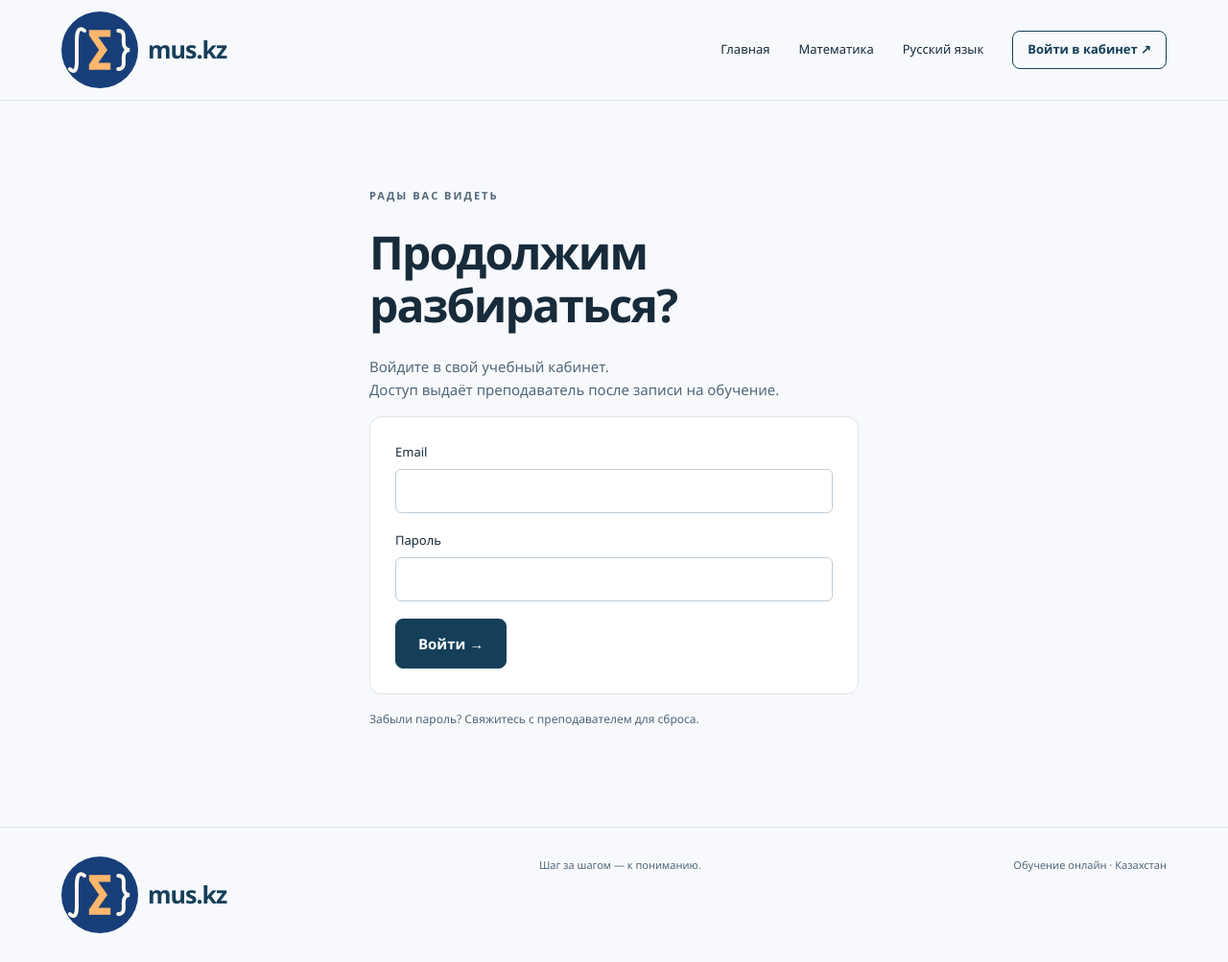
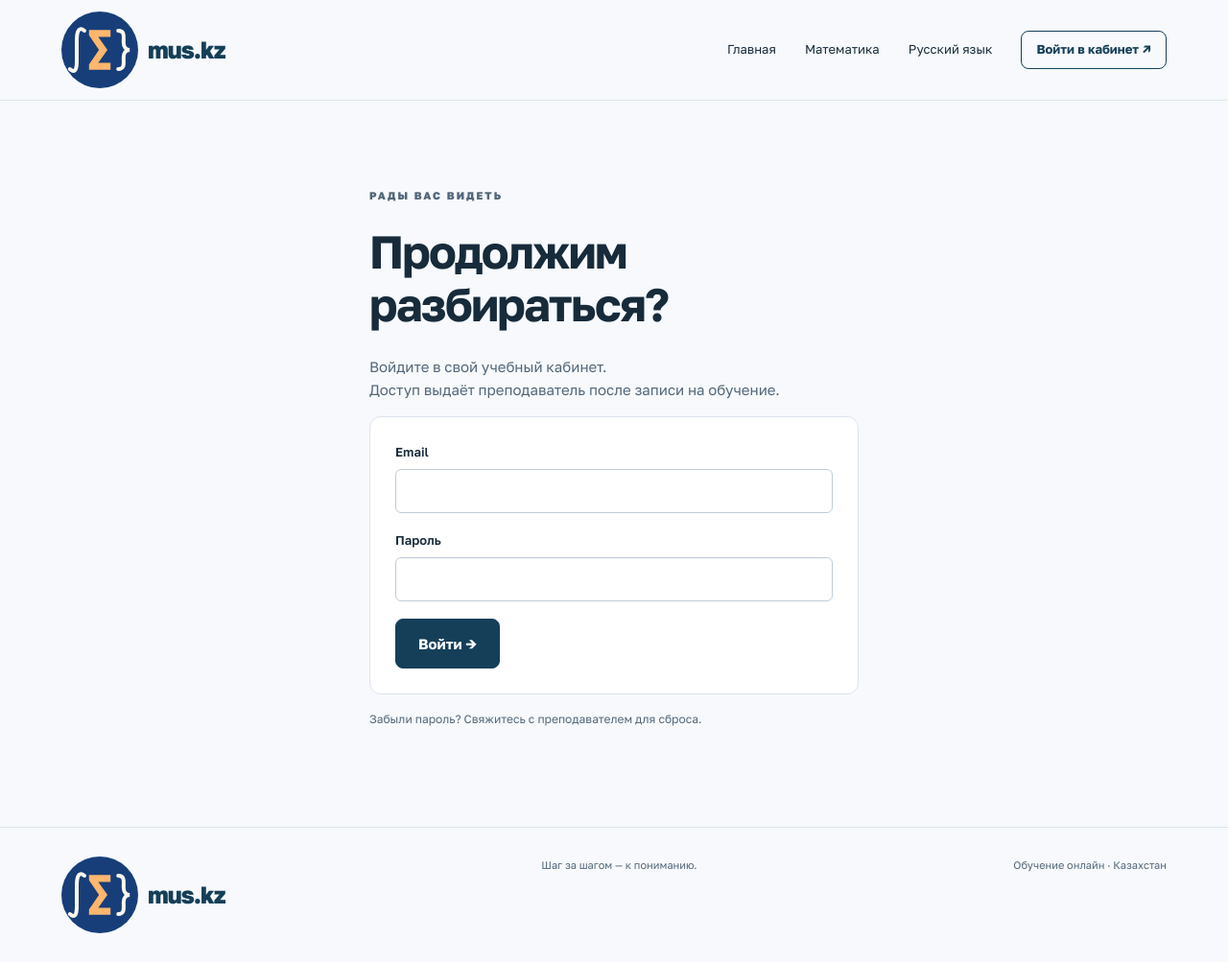
Before and after one commit to SanzharMussainov/mus.kz, a FastAPI app: page /login in a window 1280 px wide. Shown: the whole page at 96% size. Run offline with FastAPI, Linux system fonts and the light colour scheme; parts of the project's set-up code (start-up, migrations or seed data) failed here and were passed over.

Commit message:
Update educational typography

```diff
--- /dev/null
+++ b/app/static/fonts.css
@@ -0,0 +1,56 @@
+@font-face {
+  font-family: 'Golos Text';
+  font-style: normal;
+  font-weight: 400;
+  font-display: swap;
+  src: url(/static/fonts/education-0.ttf) format('truetype');
+}
+@font-face {
+  font-family: 'Golos Text';
+  font-style: normal;
+  font-weight: 500;
+  font-display: swap;
+  src: url(/static/fonts/education-1.ttf) format('truetype');
+}
+@font-face {
+  font-family: 'Golos Text';
+  font-style: normal;
+  font-weight: 600;
+  font-display: swap;
+  src: url(/static/fonts/education-2.ttf) format('truetype');
+}
+@font-face {
+  font-family: 'Golos Text';
+  font-style: normal;
+  font-weight: 700;
+  font-display: swap;
+  src: url(/static/fonts/education-3.ttf) format('truetype');
+}
+@font-face {
+  font-family: 'Golos Text';
+  font-style: normal;
+  font-weight: 800;
+  font-display: swap;
+  src: url(/static/fonts/education-4.ttf) format('truetype');
+}
+@font-face {
+  font-family: 'Lora';
+  font-style: normal;
+  font-weight: 500;
+  font-display: swap;
+  src: url(/static/fonts/education-5.ttf) format('truetype');
+}
+@font-face {
+  font-family: 'Lora';
+  font-style: normal;
+  font-weight: 600;
+  font-display: swap;
+  src: url(/static/fonts/education-6.ttf) format('truetype');
+}
+@font-face {
+  font-family: 'Lora';
+  font-style: normal;
+  font-weight: 700;
+  font-display: swap;
+  src: url(/static/fonts/education-7.ttf) format('truetype');
+}
--- a/app/static/style.css
+++ b/app/static/style.css
@@ -58,3 +58,13 @@ a:focus-visible,button:focus-visible{outline:3px solid #267ca8;outline-offset:3p
 @media(hover:hover){.public-site .button:hover{transform:translateY(-3px);box-shadow:0 8px 20px #203e6526}.public-site .course-card:hover{box-shadow:0 16px 36px #203e6526}}
 @media(max-width:700px){.public-site main>.section:nth-child(even){border-radius:18px}.theme-math .math-board,.theme-russian .language-board{box-shadow:6px 6px 0 #e6ba8c}.theme-russian .language-board{padding:85px 24px 32px}.floating-letter,.floating-quote{font-size:48px}}
 @media(prefers-reduced-motion:reduce){.public-site *, .public-site *::before,.public-site *::after{animation:none!important;transition:none!important;scroll-behavior:auto!important}.public-site .reveal-pending{opacity:1;transform:none}}
+
+/* Locally hosted Cyrillic educational typography. */
+body{font-family:'Golos Text','Segoe UI',Arial,sans-serif}
+.public-site h1,.public-site h2,.public-site h3{font-family:'Golos Text','Segoe UI',Arial,sans-serif;font-weight:700;letter-spacing:-.035em}
+.public-site p{line-height:1.8}
+.theme-russian h1,.theme-russian h2,.theme-russian .floating-letter,.theme-russian .floating-quote{font-family:'Lora',Georgia,serif;letter-spacing:-.025em;font-weight:600}
+.public-site .brand{font-family:'Golos Text',sans-serif;font-weight:800}
+.public-site .eyebrow{font-weight:600;letter-spacing:.14em}
+
+.theme-math .formula-two em{color:#ffbd75}
--- a/app/templates/base.html
+++ b/app/templates/base.html
@@ -1,5 +1,5 @@
 <!doctype html>
-<html lang="ru"><head><meta charset="utf-8"><link rel="icon" type="image/svg+xml" sizes="any" href="/static/favicon.svg?v=2"><meta name="viewport" content="width=device-width,initial-scale=1"><title>{% block title %}{{settings.title or 'mus.kz'}} · Математика онлайн{% endblock %}</title><link rel="stylesheet" href="/static/style.css"><link rel="stylesheet" href="/static/vendor/katex/katex.min.css"><script defer src="/static/vendor/htmx.min.js"></script><script defer src="/static/vendor/katex/katex.min.js"></script><script defer src="/static/vendor/katex/auto-render.min.js"></script><script defer src="/static/app.js"></script></head>
+<html lang="ru"><head><meta charset="utf-8"><link rel="icon" type="image/svg+xml" sizes="any" href="/static/favicon.svg?v=2"><meta name="viewport" content="width=device-width,initial-scale=1"><title>{% block title %}{{settings.title or 'mus.kz'}} · Математика онлайн{% endblock %}</title><link rel="stylesheet" href="/static/fonts.css"><link rel="stylesheet" href="/static/style.css"><link rel="stylesheet" href="/static/vendor/katex/katex.min.css"><script defer src="/static/vendor/htmx.min.js"></script><script defer src="/static/vendor/katex/katex.min.js"></script><script defer src="/static/vendor/katex/auto-render.min.js"></script><script defer src="/static/app.js"></script></head>
 <body class="{% if public_only %}public-site theme-{{subject|default('school')}}{% endif %}"><header class="topbar"><a class="brand" href="/"><img class="brand-logo" src="/static/logo.svg" alt="Логотип MUS.KZ" width="80" height="80">{{settings.title or 'mus.kz'}}</a><nav aria-label="Основная навигация">{% if user %}<a href="/dashboard">Мой кабинет</a><a class="person" href="/profile"><span class="user-name">{{user.name}}</span></a><form action="/logout" method="post"><input type="hidden" name="csrf" value="{{csrf}}"><button class="text-button">Выйти</button></form>{% else %}<a href="/">Главная</a><a href="/math/">Математика</a><a href="/russian/">Русский язык</a><a class="button small outline" href="{{cabinet_login_url|default('/login')}}">Войти в кабинет ↗</a>{% endif %}</nav></header>
 {% if user and not public_only %}<div class="workspace"><aside class="sidebar"><p class="eyebrow">{{'ПРЕПОДАВАТЕЛЬ' if user.role=='admin' else 'МОЁ ОБУЧЕНИЕ'}}</p><a href="/dashboard">◫ Обзор</a><a href="/courses">▤ Материалы на Stepik</a><a href="/calendar">▦ Календарь и события</a><a href="/reports">✓ Недельные отчёты</a><a href="/billing">◷ Абонемент</a><a href="/profile">○ Профиль</a>{% if user.role=='admin' %}<a href="/messages">✉ Подготовить сообщение</a><p class="eyebrow">УПРАВЛЕНИЕ</p>{% for key,spec in specs.items() %}<a href="/admin/{{key}}">{{spec[1]}}</a>{% endfor %}{% endif %}<div class="sidebar-note">Время занятий<br><strong>Asia/Qyzylorda · UTC+5</strong></div></aside><main class="content">{% if success_message %}<div class="success-notice" role="status"><span>✓ {{success_message}}</span><button type="button" class="text-button" data-dismiss-notice aria-label="Закрыть уведомление">×</button></div>{% endif %}{% block content %}{% endblock %}</main></div>{% else %}<main>{% block public %}{% endblock %}</main>{% endif %}
 <footer><a class="brand" href="/"><img class="brand-logo" src="/static/logo.svg" alt="Логотип MUS.KZ" width="80" height="80">{{settings.title or 'mus.kz'}}</a><span>Шаг за шагом — к пониманию.</span><span>Обучение онлайн · Казахстан</span></footer></body></html>
```
Also changed, not shown: app/static/fonts/education-0.ttf (added), app/static/fonts/education-1.ttf (added), app/static/fonts/education-2.ttf (added), app/static/fonts/education-3.ttf (added), app/static/fonts/education-4.ttf (added), app/static/fonts/education-5.ttf (added), app/static/fonts/education-6.ttf (added), app/static/fonts/education-7.ttf (added).
